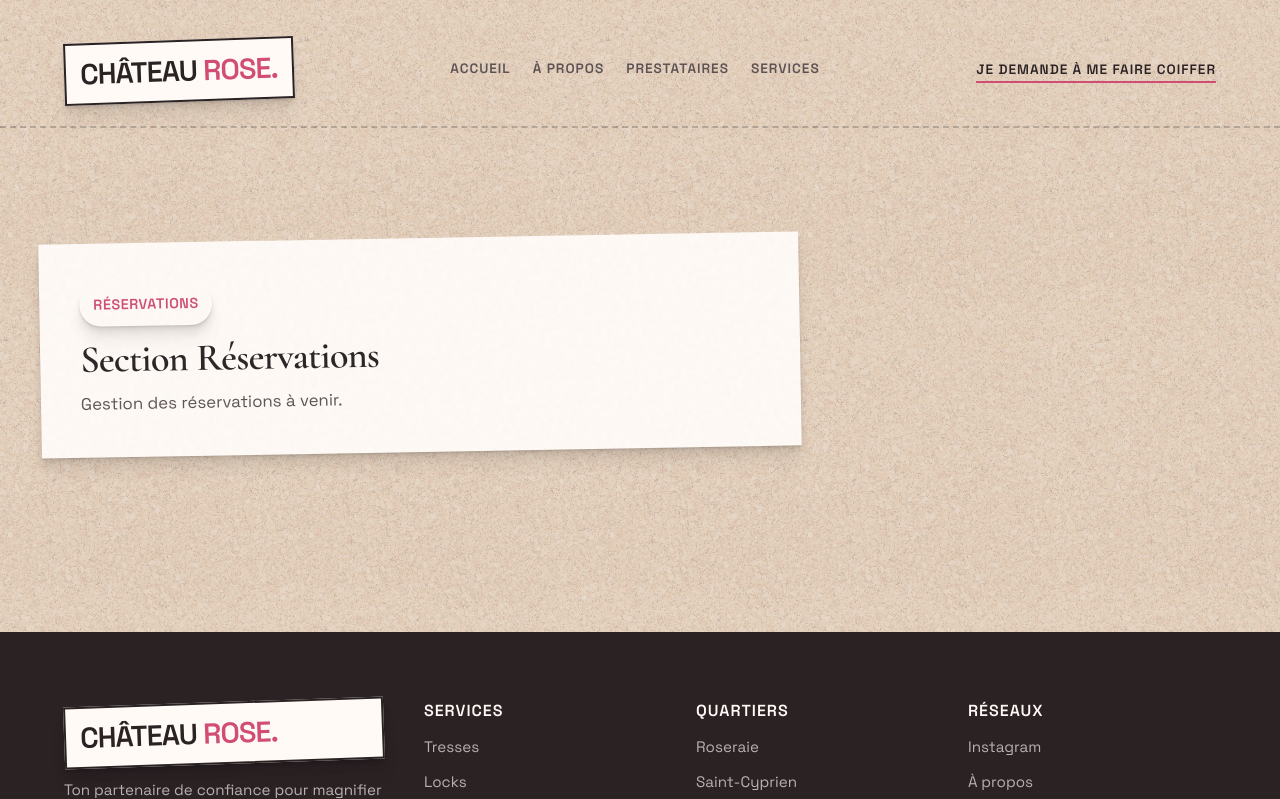
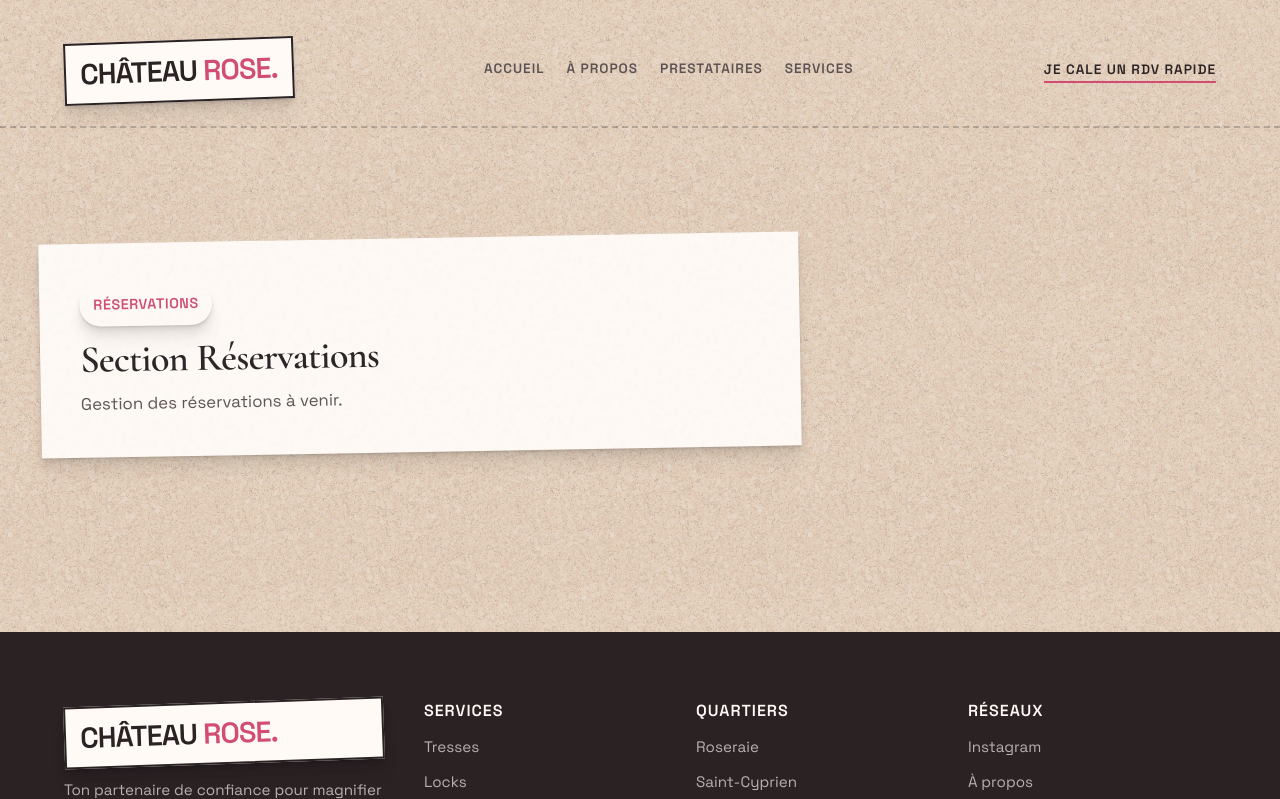
Before and after one commit to jafty/chateau_rose, a Django app: page /booking/ in a window 1280 px wide. Shown: the top 799 px of the page. Run offline with Django 5.2, Linux system fonts and the light colour scheme; some web fonts are replaced.

Commit message:
Change link text for service request

```diff
--- a/templates/base.html
+++ b/templates/base.html
@@ -25,7 +25,7 @@
                 <a href="{% url 'interface:provider_list' %}">Prestataires</a>
                 <a href="{% url 'interface:home' %}#catalogue">Services</a>
             </nav>
-            <a href="{% url 'interface:home' %}#service-request" class="pro-link">Je demande à me faire coiffer</a>
+            <a href="{% url 'interface:home' %}#service-request" class="pro-link">Je cale un RDV rapide</a>
         </div>
     </header>
 
```
